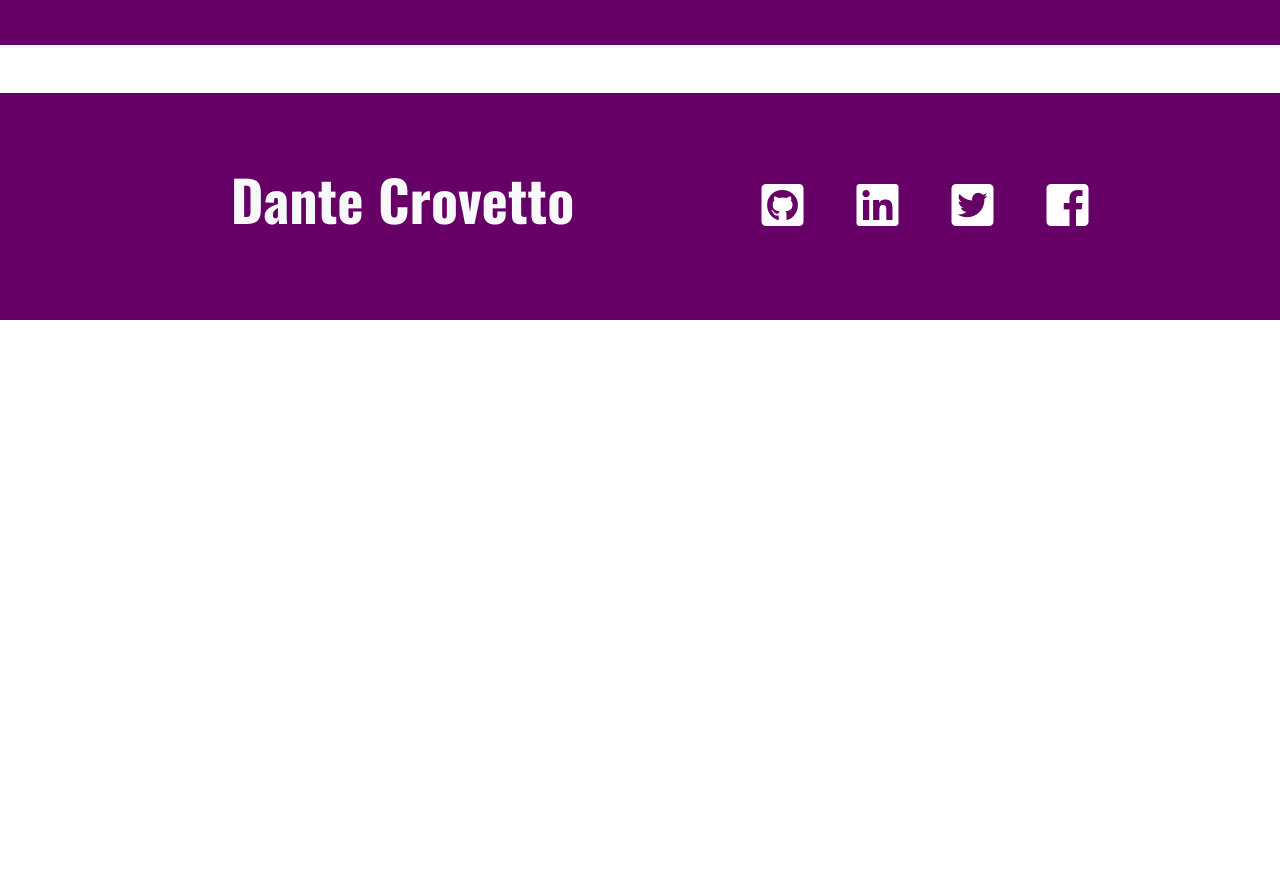
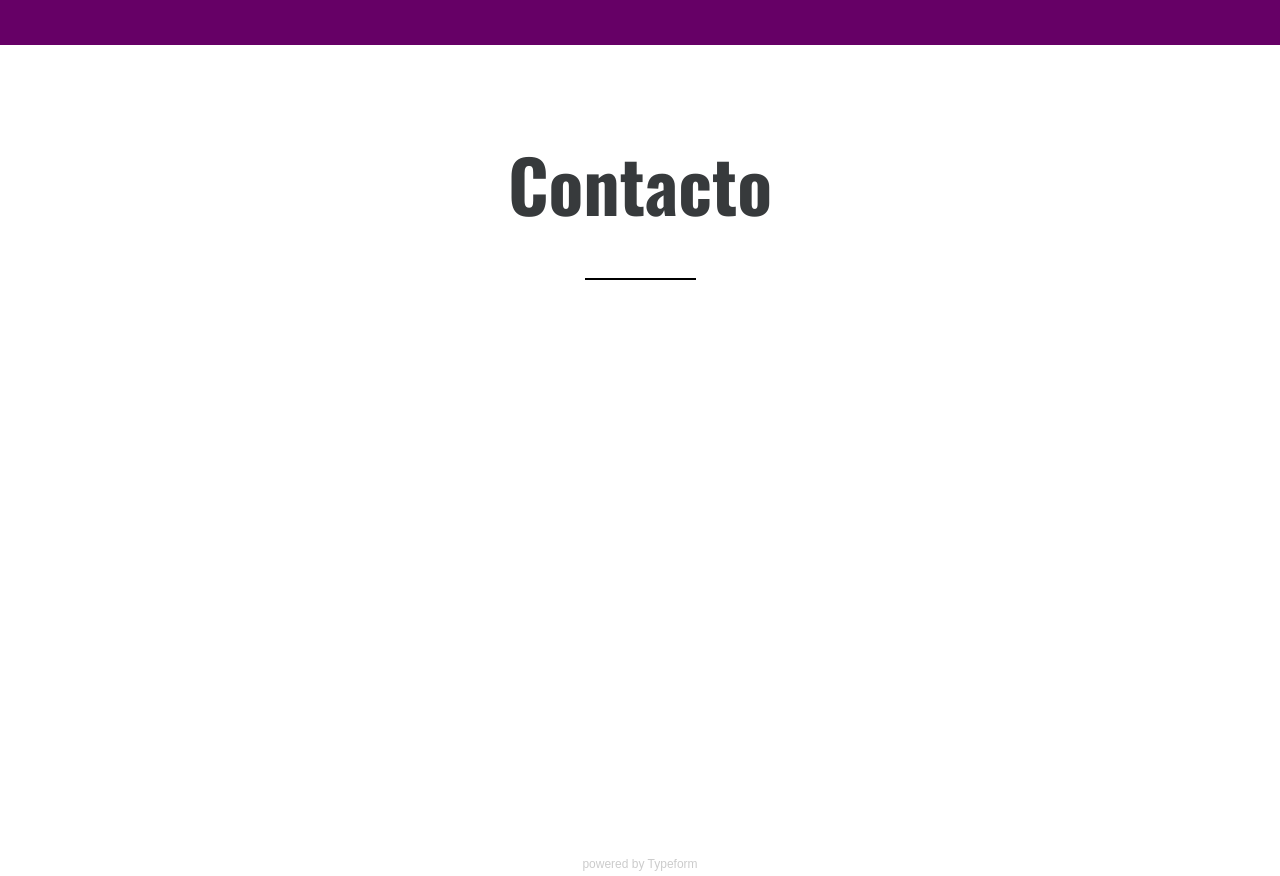
Before and after one commit to dantecrovetto/prueba_mi_portafolio, a plain HTML site: page index.html in a window 1280 px wide. Shown: the part 2793-3669 px from the top of the page. Before the commit the page ends 3113 px from the top, so only its background shows below. Drawn offline with nearby package versions, Linux system fonts and the light colour scheme; a script that the page names is missing.

Commit message:
Creación de la sección de contacto

```diff
--- a/index.html
+++ b/index.html
@@ -38,10 +38,10 @@
                         <a class="nav-link text-light" href="#experiencia">Experiencia</a>
                         </li>
                         <li class="nav-item">
-                        <a class="nav-link text-light" href="#">Trabajos</a>
+                        <a class="nav-link text-light" href="#ultimos_trabajos">Trabajos</a>
                         </li>
                         <li class="nav-item">
-                        <a class="nav-link text-light" href="#">Contacto</a>
+                        <a class="nav-link text-light" href="#contact">Contacto</a>
                         </li>
                     </ul>
                 </div>
@@ -164,6 +164,16 @@
             </div>
         </div>
 
+        <!--Contacto-->
+        <div id="contact" class="container text-center my-5 py-5">
+            <p class="display-3 font-weight-bold experiencia-text-color">Contacto</p>
+            <hr id="line2"></hr>
+
+            <!--Typeform-->
+            <div class="typeform-widget" data-url="https://dantecrovetto207038.typeform.com/to/QEmYGJ" style="width: 100%; height: 500px;"></div> <script> (function() { var qs,js,q,s,d=document, gi=d.getElementById, ce=d.createElement, gt=d.getElementsByTagName, id="typef_orm", b="https://embed.typeform.com/"; if(!gi.call(d,id)) { js=ce.call(d,"script"); js.id=id; js.src=b+"embed.js"; q=gt.call(d,"script")[0]; q.parentNode.insertBefore(js,q) } })() </script> <div style="font-family: Sans-Serif;font-size: 12px;color: #999;opacity: 0.5; padding-top: 5px;"> powered by <a href="https://admin.typeform.com/signup?utm_campaign=QEmYGJ&utm_source=typeform.com-01E7RYGRM9E1JRZN8R7DBHM73P-free&utm_medium=typeform&utm_content=typeform-embedded-poweredbytypeform&utm_term=ES" style="color: #999" target="_blank">Typeform</a> </div>
+
+        </div>
+
 
         <!-- Footer-->
         <footer class="text-center text-light p-5">
```
